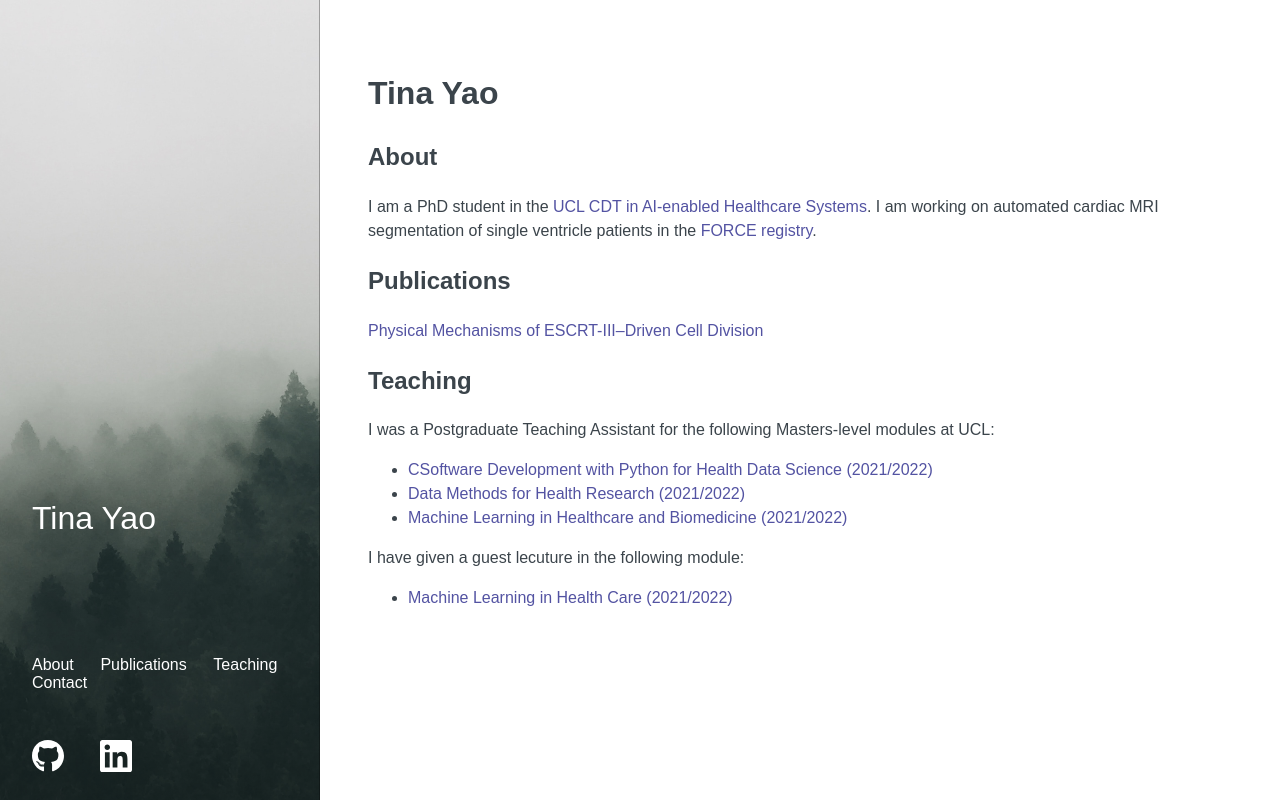
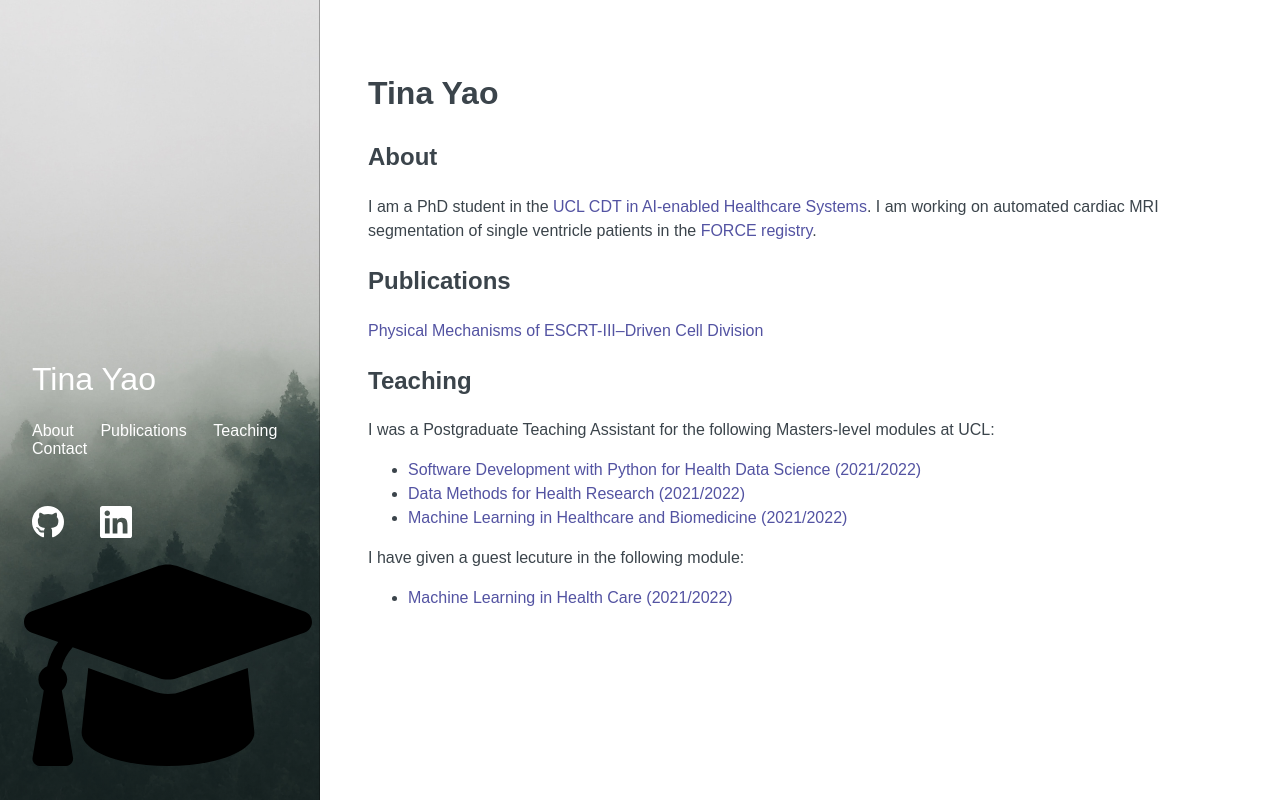
Before and after one commit to Ti-Yao/Ti-Yao.github.io, a plain HTML site: page index.html in a window 1280 px wide. Drawn offline with Linux system fonts and the light colour scheme.

Commit message:
new format

```diff
--- a/index.html
+++ b/index.html
@@ -42,6 +42,10 @@
                               <path d="M416 32H31.9C14.3 32 0 46.5 0 64.3v383.4C0 465.5 14.3 480 31.9 480H416c17.6 0 32-14.5 32-32.3V64.3c0-17.8-14.4-32.3-32-32.3zM135.4 416H69V202.2h66.5V416zm-33.2-243c-21.3 0-38.5-17.3-38.5-38.5S80.9 96 102.2 96c21.2 0 38.5 17.3 38.5 38.5 0 21.3-17.2 38.5-38.5 38.5zm282.1 243h-66.4V312c0-24.8-.5-56.7-34.5-56.7-34.6 0-39.9 27-39.9 54.9V416h-66.4V202.2h63.7v29.2h.9c8.9-16.8 30.6-34.5 62.9-34.5 67.2 0 79.7 44.3 79.7 101.9V416z"></path>
                            </svg>
                         </a>
+                        <a class="Menu_Menu__link__1oYoA" href="https://www.linkedin.com/in/Tina-Yao-7745a972" target="_blank" rel="noreferrer" aria-label="Scholar">
+                           <svg xmlns="http://www.w3.org/2000/svg" viewBox="0 0 640 512"><path d="M623.1 136.9l-282.7-101.2c-13.73-4.91-28.7-4.91-42.43 0L16.05 136.9C6.438 140.4 0 149.6 0 160s6.438 19.65 16.05 23.09L76.07 204.6c-11.89 15.8-20.26 34.16-24.55 53.95C40.05 263.4 32 274.8 32 288c0 9.953 4.814 18.49 11.94 24.36l-24.83 149C17.48 471.1 25 480 34.89 480H93.11c9.887 0 17.41-8.879 15.78-18.63l-24.83-149C91.19 306.5 96 297.1 96 288c0-10.29-5.174-19.03-12.72-24.89c4.252-17.76 12.88-33.82 24.94-47.03l190.6 68.23c13.73 4.91 28.7 4.91 42.43 0l282.7-101.2C633.6 179.6 640 170.4 640 160S633.6 140.4 623.1 136.9zM351.1 314.4C341.7 318.1 330.9 320 320 320c-10.92 0-21.69-1.867-32-5.555L142.8 262.5L128 405.3C128 446.6 213.1 480 320 480c105.1 0 192-33.4 192-74.67l-14.78-142.9L351.1 314.4z"/></svg>
+                        </a>
+
                      </div>
                   </div>
                </div>
@@ -61,7 +65,7 @@
                </p>
                <ul>
                   <li>
-                     <a href="https://www.ucl.ac.uk/health-informatics/software-development-python-health-data-science">CSoftware Development with Python for Health Data Science (2021/2022)</a>
+                     <a href="https://www.ucl.ac.uk/health-informatics/software-development-python-health-data-science">Software Development with Python for Health Data Science (2021/2022)</a>
                   </li>
                   <li>
                     <a href = 'https://www.ucl.ac.uk/module-catalogue/modules/data-methods-for-health-research-CHME0013'>Data Methods for Health Research (2021/2022)</a>
```
